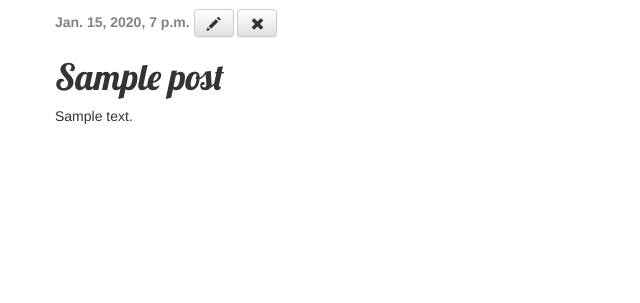
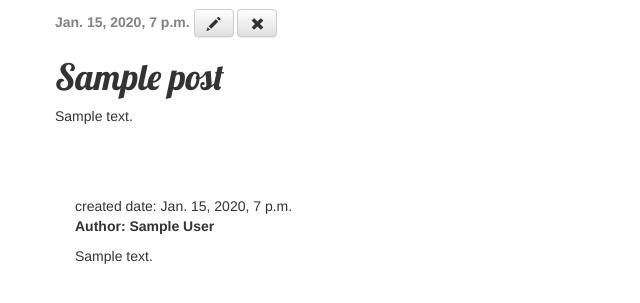
Before and after one commit to taewoojin/my-first-blog, a Django app: page /post/1/ in a window 1280 px wide. Shown: the part 135-438 px from the top of the page, without its empty margins (0-640 px from the left). Run offline with Django 3.2, Linux system fonts and the light colour scheme; a user stored in the database is signed in; tables that the repository leaves empty hold one stand-in row (values such as "Sample post"); some libraries are stand-ins or nearby versions.

Commit message:
Added comment model

```diff
--- a/blog/admin.py
+++ b/blog/admin.py
@@ -1,4 +1,5 @@
 from django.contrib import admin
-from .models import Post
+from .models import Post, Comment
 
 admin.site.register(Post)
+admin.site.register(Comment)
--- a/blog/models.py
+++ b/blog/models.py
@@ -14,3 +14,17 @@ class Post(models.Model):
 
     def __str__(self):
         return self.title
+
+class Comment(models.Model):
+    post = models.ForeignKey('blog.Post', related_name='comments')
+    author = models.CharField(max_length=200)
+    text = models.TextField()
+    created_date = models.DateTimeField(default=timezone.now())
+    approved_comment = models.BooleanField(default=False)
+
+    def approve(self):
+        self.approved_comment = True
+        self.save()
+
+    def __str__(self):
+        return self.text
--- a/blog/static/css/blog.css
+++ b/blog/static/css/blog.css
@@ -46,3 +46,7 @@ h1, h2, h3, h4 {
 .post h1 a, .post h1 a:visited {
     color: #000000;
 }
+
+.comment {
+    margin: 20px 0px 20px 20px;
+}
--- a/blog/templates/blog/post_detail.html
+++ b/blog/templates/blog/post_detail.html
@@ -14,4 +14,13 @@
     <h1>{{ post.title }} </h1>
     <p>{{ post.text|linebreaks }}</p>
 </div>
+{% for comment in post.comments.all %}
+    <div class="comment">
+        <div>created date: {{ comment.created_date }}</div>
+        <strong>Author: {{ comment.author }}</strong>
+        <p>{{ comment.text|linebreaks }}</p>
+    </div>
+{% empty %}
+    <p>No comments here yet: </p>
+{% endfor %}
 {% endblock %}
--- a/blog/views.py
+++ b/blog/views.py
@@ -35,8 +35,7 @@ def post_edit(request, pk):
         if form.is_valid():
             post = form.save(commit=False)
             post.author = request.user
-            post.published_date = timezone.now()
-            post.save()
+            post.publish()
             return redirect('blog.views.post_detail', pk=post.pk)
     else:
         form = PostForm(instance=post)
```
Also changed, not shown: blog/migrations/0003_comment.py (added).
